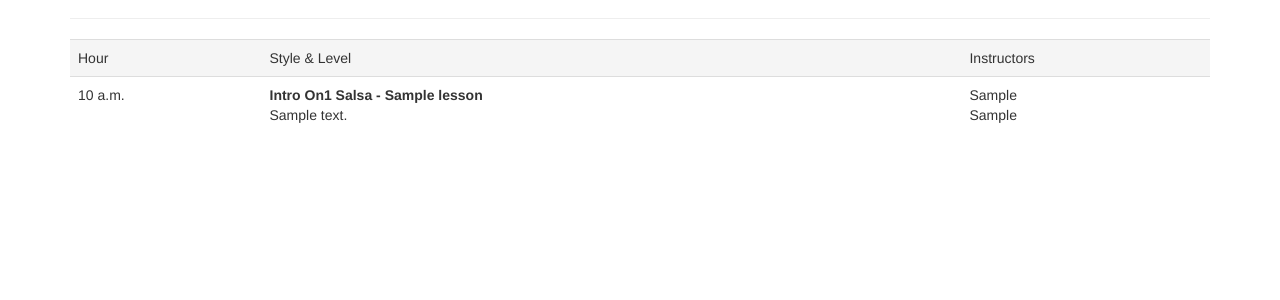
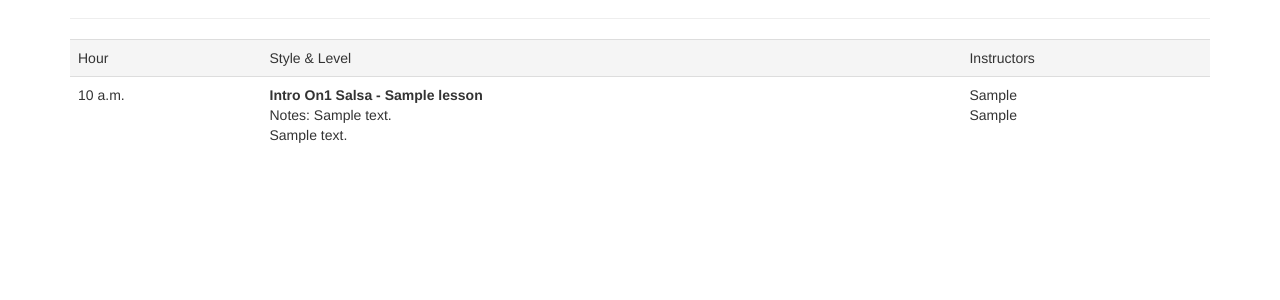
Before and after one commit to swoloszynski/salsa-lessons, a Django app: a page that uses lessons/templates/lessons/practice_detail.html in a window 1280 px wide. Shown: the part 145-445 px from the top of the page. Run offline with Django 3.2, Linux system fonts and the light colour scheme; tables that the repository leaves empty hold one stand-in row (values such as "Sample post"); some libraries are stand-ins or nearby versions.

Commit message:
Display assignment notes with lesson content

```diff
--- a/lessons/templates/lessons/practice_detail.html
+++ b/lessons/templates/lessons/practice_detail.html
@@ -22,7 +22,13 @@
         <td>
           <span class='lesson-title'>{{ assignment.lesson }}</span>
           <br>
-          <span class='lesson-content'>{{ assignment.lesson.content|linebreaks }}</span>
+          <span class='lesson-content'>
+            {% if assignment.notes %}
+            Notes: {{ assignment.notes}}
+            <br>
+            {% endif %}
+            {{ assignment.lesson.content|linebreaks }}
+          </span>
         </td>
         <td>
         {% if assignment.lead_instructor %}
```
